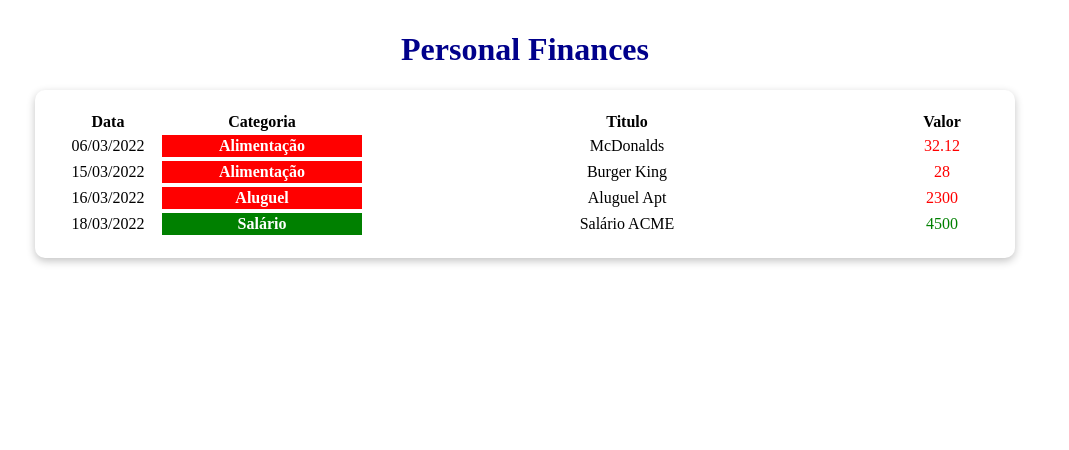
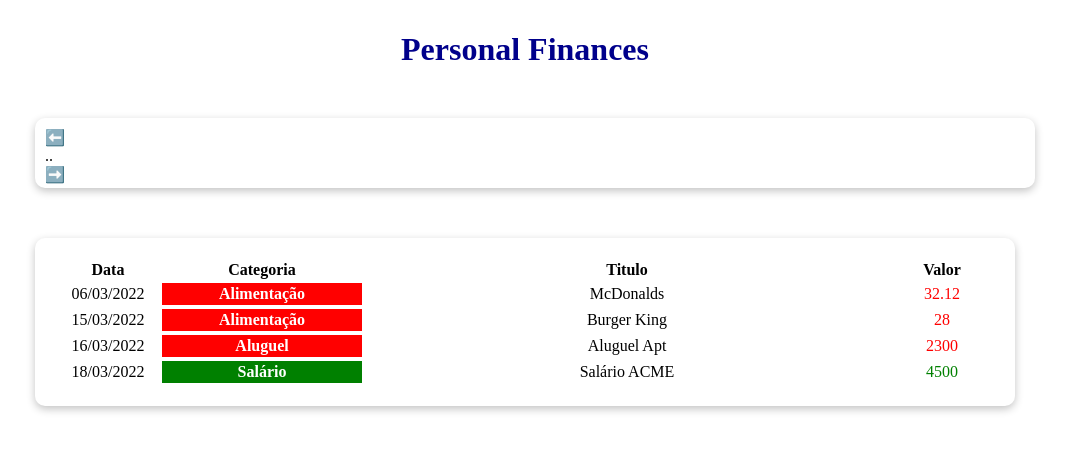
Before and after one commit to santosfk/personal-finances, a React (Vite) app: page / in a window 1280 px wide. Shown: the top 450 px of the page, without its empty margins (115-1184 px from the left). Built offline with nearby package versions, Linux system fonts and the light colour scheme.

Commit message:
assembling information component structure

```diff
--- a/src/App.tsx
+++ b/src/App.tsx
@@ -6,6 +6,8 @@ import { Category } from "./types/Category";
 import { Item } from "./types/Item";
 import { filterListByMonth, getCurrentMonth } from "./helpers/dateFilter.";
 import Table from "./components/Table";
+import infoArea from "./components/InfoArea";
+import InfoArea from "./components/InfoArea";
 function App() {
   const [list, setList] = useState(items);
   const [filteredList, setFilteredList] = useState<Item[]>([]);
@@ -21,6 +23,7 @@ function App() {
         <style.Title>Personal Finances</style.Title>
       </style.Header>
       <style.Body>
+        <InfoArea />
         <Table list={filteredList} />
       </style.Body>
     </style.Container>
--- /dev/null
+++ b/src/components/InfoArea/index.tsx
@@ -0,0 +1,14 @@
+import React from "react";
+import * as style from "./style";
+export default function InfoArea() {
+  return (
+    <style.Container>
+      <style.MonthArea>
+        <style.MonthArrow>⬅️</style.MonthArrow>
+        <style.MonthTitle>..</style.MonthTitle>
+        <style.MonthArrow>➡️</style.MonthArrow>
+      </style.MonthArea>
+      <style.ResumeArea></style.ResumeArea>
+    </style.Container>
+  );
+}
--- /dev/null
+++ b/src/components/InfoArea/style.ts
@@ -0,0 +1,15 @@
+import styled from "styled-components";
+
+export const Container = styled.div`
+  width: 100%;
+  height: 50px;
+  margin: 50px 0px;
+  border-radius: 10px;
+  padding: 10px;
+  box-shadow: rgba(0, 0, 0, 0.24) 0px 3px 8px;
+`;
+
+export const MonthArea = styled.div``;
+export const MonthArrow = styled.div``;
+export const ResumeArea = styled.div``;
+export const MonthTitle = styled.div``;
--- a/src/components/infoArea/index.tsx
+++ /dev/null
@@ -1,5 +0,0 @@
-import React from "react";
-import * as style from "./style";
-function infoArea() {
-  return <style.Container>allo brrasil</style.Container>;
-}
--- a/src/components/infoArea/style.ts
+++ /dev/null
@@ -1,3 +0,0 @@
-import styled from "styled-components";
-
-export const Container = styled.div``;
```
